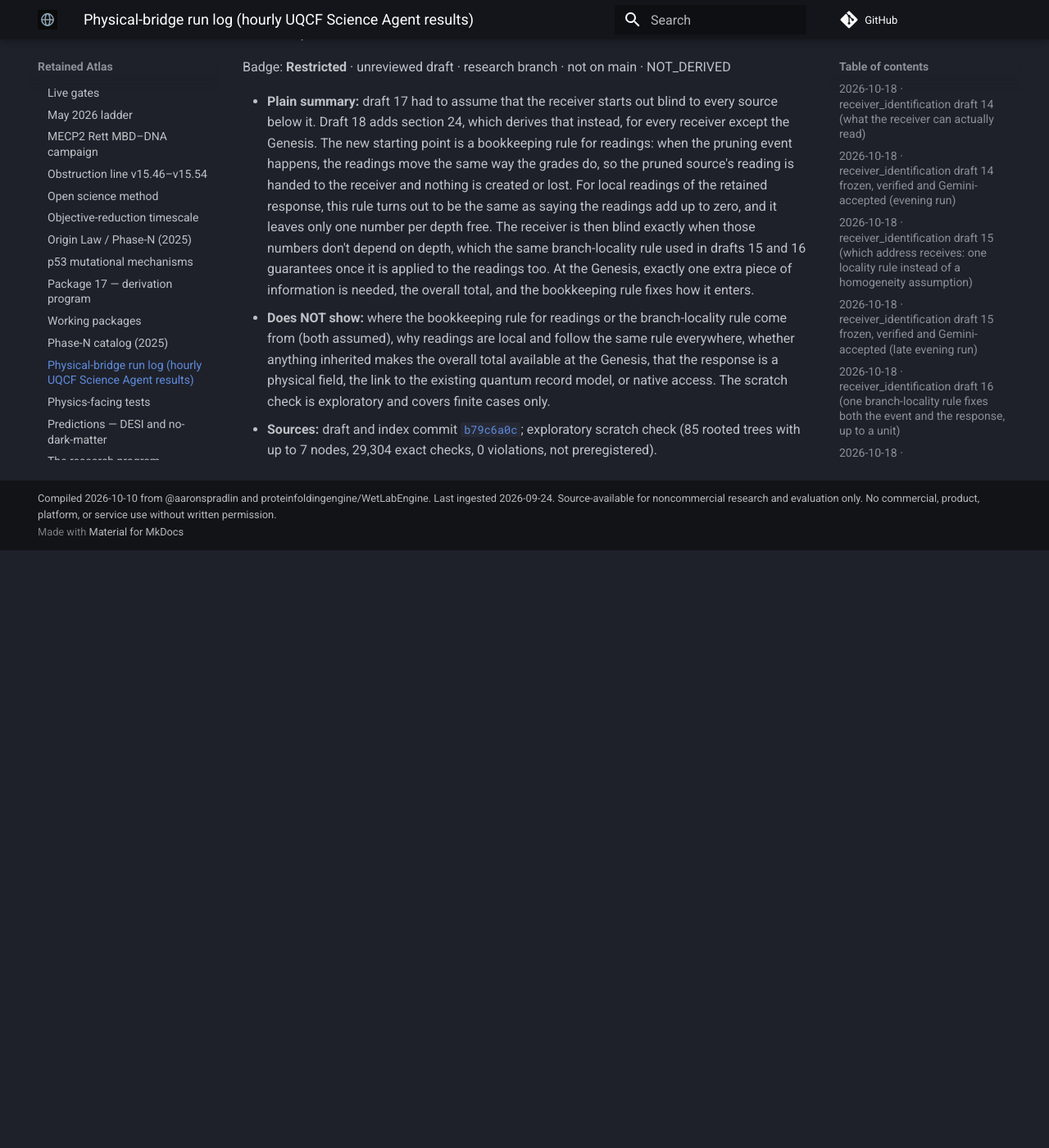
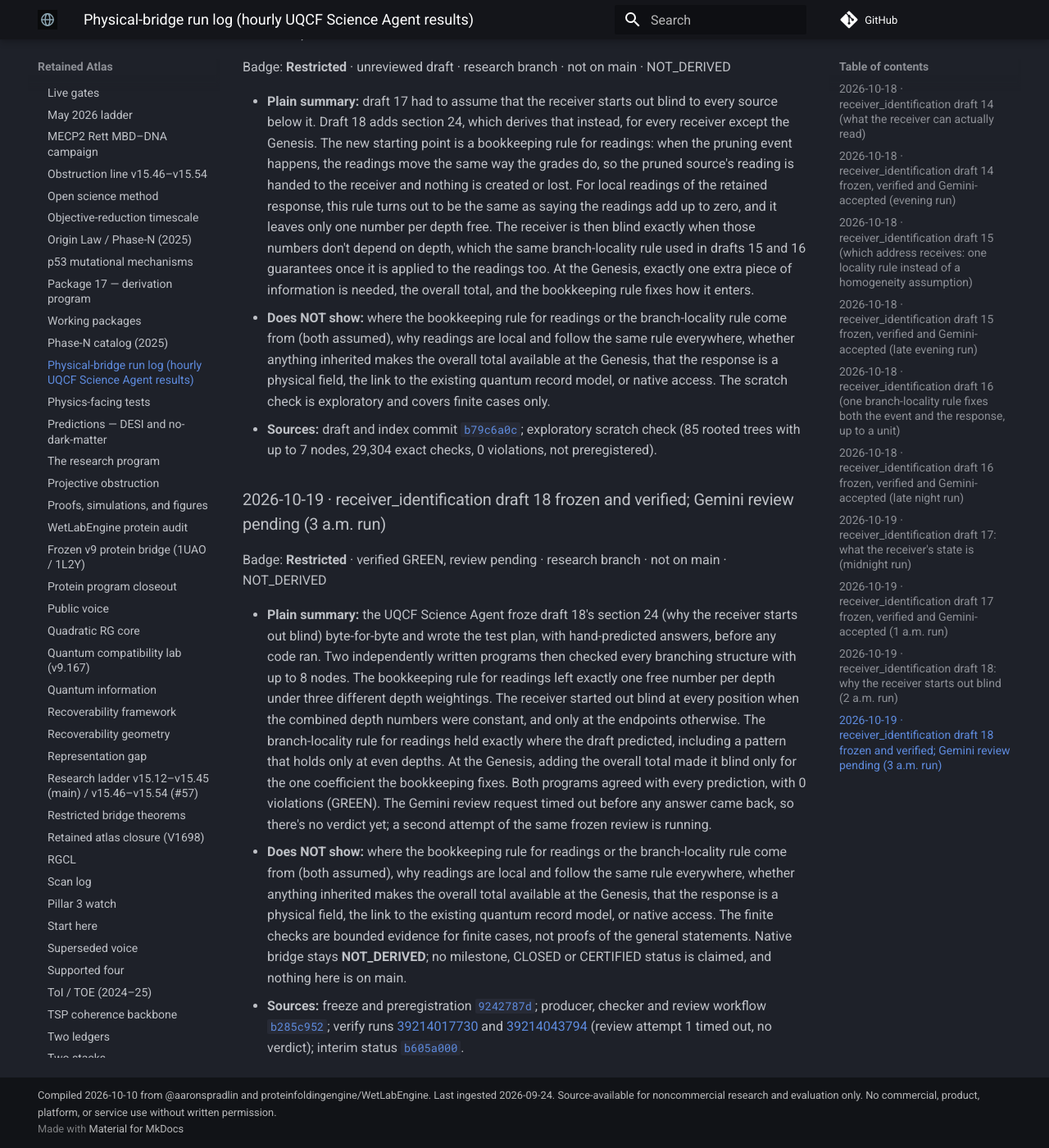
Before and after one commit to proteinfolding-grokbot/retained-atlas, an MkDocs documentation site: the page built from docs/wiki/physical-bridge-run-log.md, in a window 1280 px wide and 1400 px high, scrolled down 5949 px. Shown: the whole window at 82% size. Built offline with MkDocs 1.6.1 and Material for MkDocs 9.7.7, drawn with Linux system fonts in a browser that asks for light colours; comment, search, counter and statistics services are not loaded; before the commit the page ends 6620 px from its top, so only the background shows below that.

Commit message:
Run log 2026-10-19: receiver_identification d18 frozen review (verify GREEN; Gemini review pending after a timeout; Restricted, not on main, NOT_DERIVED)

```diff
--- a/docs/wiki/physical-bridge-run-log.md
+++ b/docs/wiki/physical-bridge-run-log.md
@@ -94,3 +94,11 @@ Badge: **Restricted** · unreviewed draft · research branch · not on main · N
 - **Plain summary:** draft 17 had to assume that the receiver starts out blind to every source below it. Draft 18 adds section 24, which derives that instead, for every receiver except the Genesis. The new starting point is a bookkeeping rule for readings: when the pruning event happens, the readings move the same way the grades do, so the pruned source's reading is handed to the receiver and nothing is created or lost. For local readings of the retained response, this rule turns out to be the same as saying the readings add up to zero, and it leaves only one number per depth free. The receiver is then blind exactly when those numbers don't depend on depth, which the same branch-locality rule used in drafts 15 and 16 guarantees once it is applied to the readings too. At the Genesis, exactly one extra piece of information is needed, the overall total, and the bookkeeping rule fixes how it enters.
 - **Does NOT show:** where the bookkeeping rule for readings or the branch-locality rule come from (both assumed), why readings are local and follow the same rule everywhere, whether anything inherited makes the overall total available at the Genesis, that the response is a physical field, the link to the existing quantum record model, or native access. The scratch check is exploratory and covers finite cases only.
 - **Sources:** draft and index commit [`b79c6a0c`](https://github.com/proteinfoldingengine/WetLabEngine/commit/b79c6a0c09a25f14f864323678dda2b3d02c71bf); exploratory scratch check (85 rooted trees with up to 7 nodes, 29,304 exact checks, 0 violations, not preregistered).
+
+### 2026-10-19 · receiver_identification draft 18 frozen and verified; Gemini review pending (3 a.m. run)
+
+Badge: **Restricted** · verified GREEN, review pending · research branch · not on main · NOT_DERIVED
+
+- **Plain summary:** the UQCF Science Agent froze draft 18's section 24 (why the receiver starts out blind) byte-for-byte and wrote the test plan, with hand-predicted answers, before any code ran. Two independently written programs then checked every branching structure with up to 8 nodes. The bookkeeping rule for readings left exactly one free number per depth under three different depth weightings. The receiver started out blind at every position when the combined depth numbers were constant, and only at the endpoints otherwise. The branch-locality rule for readings held exactly where the draft predicted, including a pattern that holds only at even depths. At the Genesis, adding the overall total made it blind only for the one coefficient the bookkeeping fixes. Both programs agreed with every prediction, with 0 violations (GREEN). The Gemini review request timed out before any answer came back, so there's no verdict yet; a second attempt of the same frozen review is running.
+- **Does NOT show:** where the bookkeeping rule for readings or the branch-locality rule come from (both assumed), why readings are local and follow the same rule everywhere, whether anything inherited makes the overall total available at the Genesis, that the response is a physical field, the link to the existing quantum record model, or native access. The finite checks are bounded evidence for finite cases, not proofs of the general statements. Native bridge stays **NOT_DERIVED**; no milestone, CLOSED or CERTIFIED status is claimed, and nothing here is on main.
+- **Sources:** freeze and preregistration [`9242787d`](https://github.com/proteinfoldingengine/WetLabEngine/commit/9242787dd5bdb0e776dece0357ee96b527556683); producer, checker and review workflow [`b285c952`](https://github.com/proteinfoldingengine/WetLabEngine/commit/b285c952e822a8cd1049efee61349d437cb238a6); verify runs [39214017730](https://github.com/proteinfoldingengine/WetLabEngine/actions/runs/39214017730) and [39214043794](https://github.com/proteinfoldingengine/WetLabEngine/actions/runs/39214043794) (review attempt 1 timed out, no verdict); interim status [`b605a000`](https://github.com/proteinfoldingengine/WetLabEngine/commit/b605a0003de3e520b89ef68f4a7202580292f5ae).
```
Also changed, not shown: 2 other files.
